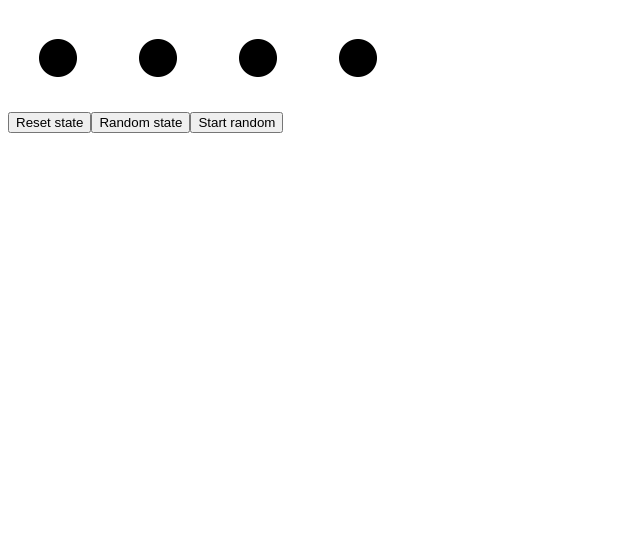
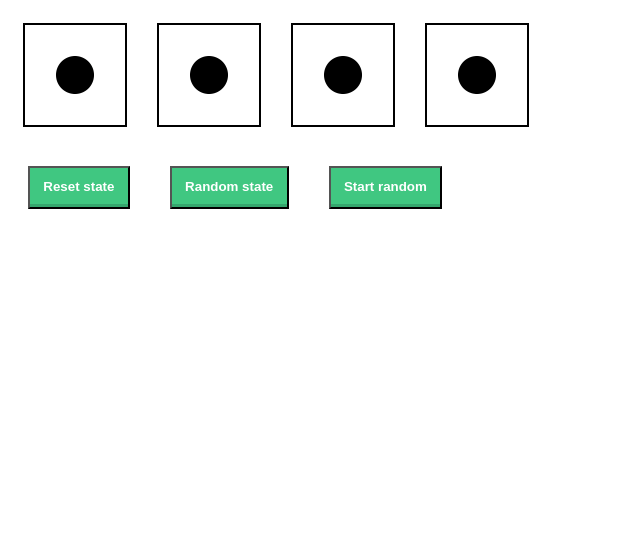
Before and after one commit to Melbinex/cuberoll, a plain HTML site: page index.html in a window 1280 px wide. Shown: the whole page, without its empty margins (0-640 px from the left). Drawn offline with Linux system fonts and the light colour scheme.

Commit message:
Redisign style | add style.css

```diff
--- /dev/null
+++ b/css/style.css
@@ -0,0 +1,24 @@
+
+body {
+background-color;
+}
+
+img{
+  margin: 15px;
+  border: 2px solid black;
+}
+button {
+  font-weight: 700;
+  color: white;
+  text-decoration: none;
+  padding: .8em 1em calc(.8em + 3px);
+  background: rgb(64,199,129);
+  box-shadow: 0 -3px rgb(53,167,110) inset;
+  transition: 0.2s;
+  margin: 20px;
+}
+button:hover { background: rgb(53, 167, 110); }
+button:active {
+  background: rgb(33,147,90);
+  box-shadow: 0 3px rgb(33,147,90) inset;
+}
--- a/index.html
+++ b/index.html
@@ -5,6 +5,7 @@
   <meta charset="UTF-8">
   <meta name="viewport" content="width=device-width, initial-scale=1.0">
   <title>Document</title>
+  <link rel="stylesheet" href="css/style.css">
   <script>
     document.write('<script src="http://' + (location.host || 'localhost').split(':')[0] +
     ':35729/livereload.js?snipver=1"></' + 'script>')
```
